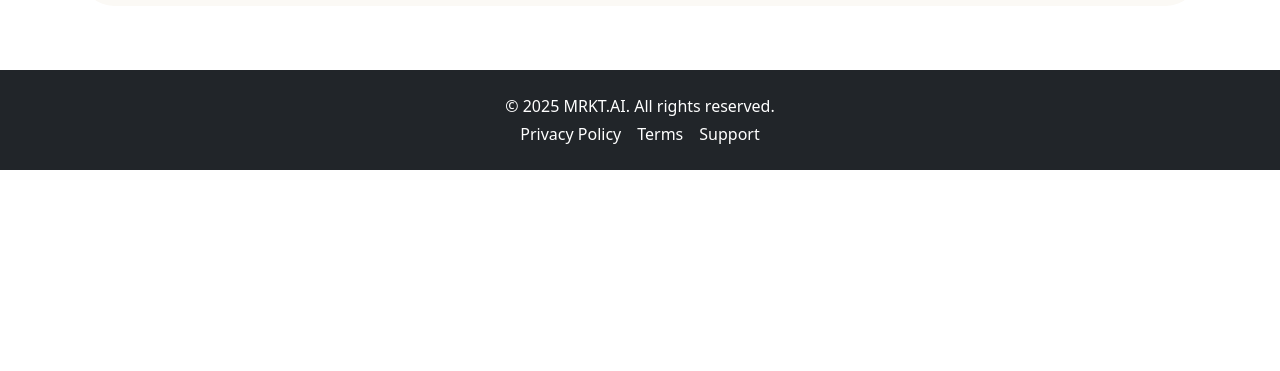
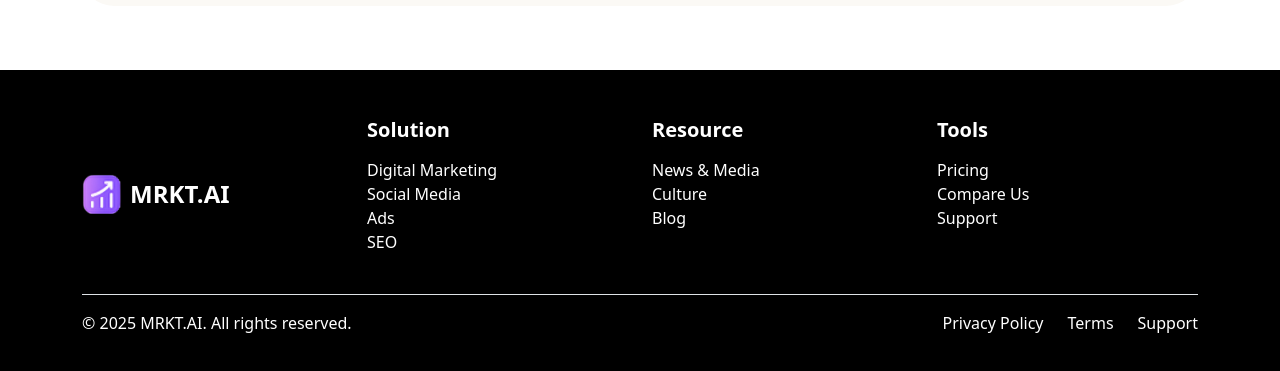
Before and after one commit to ThamashaDevindi/zephyratech-frontend-task, a React (Create React App) app: page / in a window 1280 px wide. Shown: the part 1533-1904 px from the top of the page. Before the commit the page ends 1703 px from the top, so only its background shows below. Built offline with nearby package versions, Linux system fonts and the light colour scheme.

Commit message:
Update Footer.js
Update Footer

```diff
--- a/src/components/Footer.js
+++ b/src/components/Footer.js
@@ -1,13 +1,59 @@
 import React from 'react';
+import logo from '../assets/logo.png'; // Assuming you have a logo image
 
 const Footer = () => {
   return (
-    <footer className="bg-dark text-white text-center py-4 mt-5">
-      <p className="mb-1">&copy; {new Date().getFullYear()} MRKT.AI. All rights reserved.</p>
-      <div className="d-flex justify-content-center gap-3">
-        <a href="#" className="text-white text-decoration-none">Privacy Policy</a>
-        <a href="#" className="text-white text-decoration-none">Terms</a>
-        <a href="#" className="text-white text-decoration-none">Support</a>
+    <footer className="bg-black text-white py-5 mt-5">
+      <div className="container">
+        {/* Four horizontal sections */}
+        <div className="row text-start mb-4">
+          {/* Section 1: Logo with name */}
+          <div className="col-md-3 d-flex align-items-center gap-2 mb-3 mb-md-0">
+            <img src={logo} alt="Logo" style={{ width: '40px', height: '40px' }} />
+            <span className="fs-4 fw-bold">MRKT.AI</span>
+          </div>
+
+          {/* Section 2: Solution */}
+          <div className="col-md-3 mb-3 mb-md-0">
+            <h5 className="fw-bold mb-3">Solution</h5>
+            <ul className="list-unstyled">
+              <li>Digital Marketing</li>
+              <li>Social Media</li>
+              <li>Ads</li>
+              <li>SEO</li>
+            </ul>
+          </div>
+
+          {/* Section 3: Resource */}
+          <div className="col-md-3 mb-3 mb-md-0">
+            <h5 className="fw-bold mb-3">Resource</h5>
+            <ul className="list-unstyled">
+              <li>News & Media</li>
+              <li>Culture</li>
+              <li>Blog</li>
+            </ul>
+          </div>
+
+          {/* Section 4: Tools */}
+          <div className="col-md-3 mb-3 mb-md-0">
+            <h5 className="fw-bold mb-3">Tools</h5>
+            <ul className="list-unstyled">
+              <li>Pricing</li>
+              <li>Compare Us</li>
+              <li>Support</li>
+            </ul>
+          </div>
+        </div>
+
+        {/* Bottom copyright and links */}
+        <div className="d-flex flex-column flex-md-row justify-content-between align-items-center border-top pt-3">
+          <p className="mb-2 mb-md-0">&copy; {new Date().getFullYear()} MRKT.AI. All rights reserved.</p>
+          <div className="d-flex gap-4">
+            <a href="#" className="text-white text-decoration-none">Privacy Policy</a>
+            <a href="#" className="text-white text-decoration-none">Terms</a>
+            <a href="#" className="text-white text-decoration-none">Support</a>
+          </div>
+        </div>
       </div>
     </footer>
   );
```
